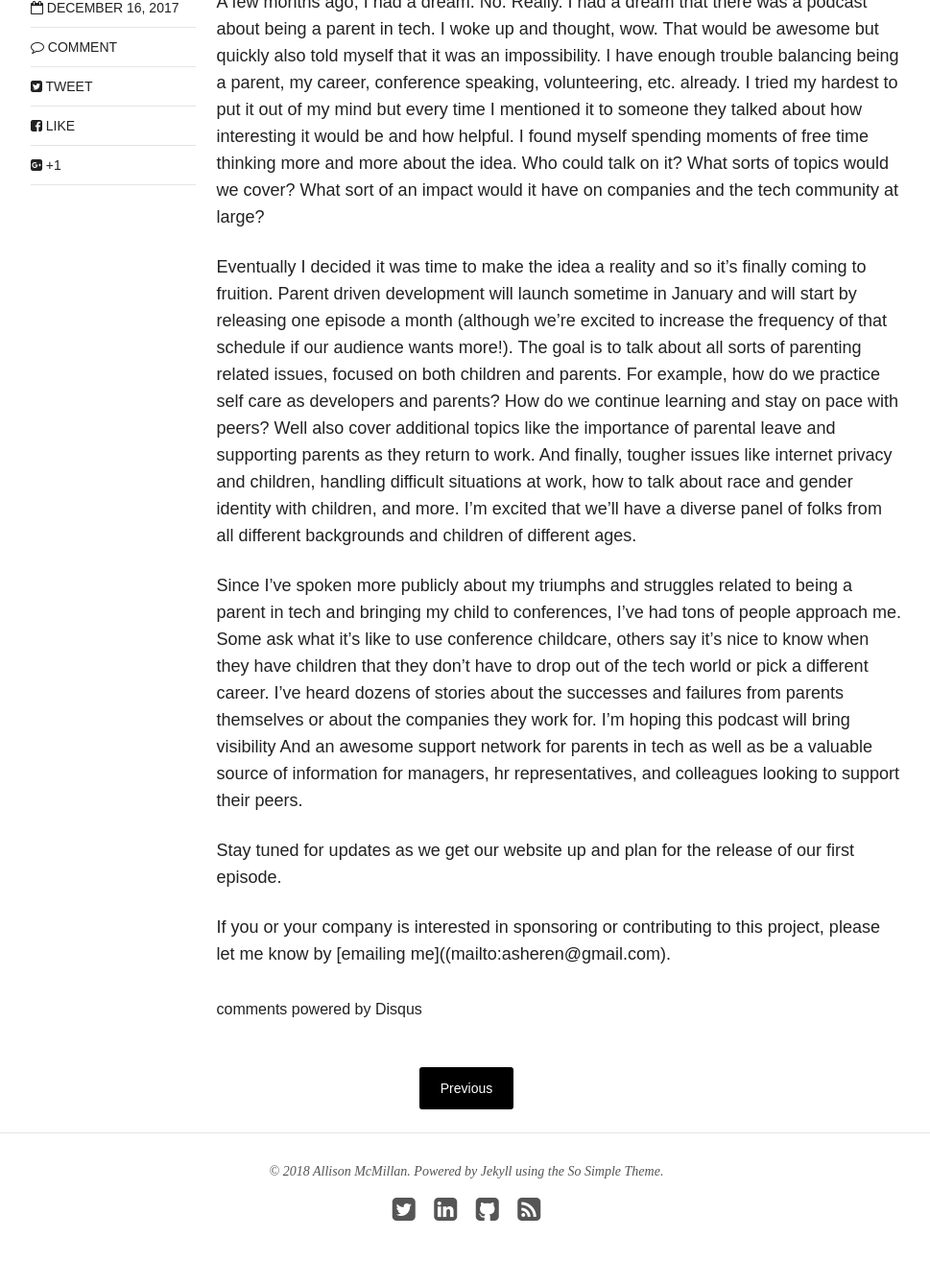
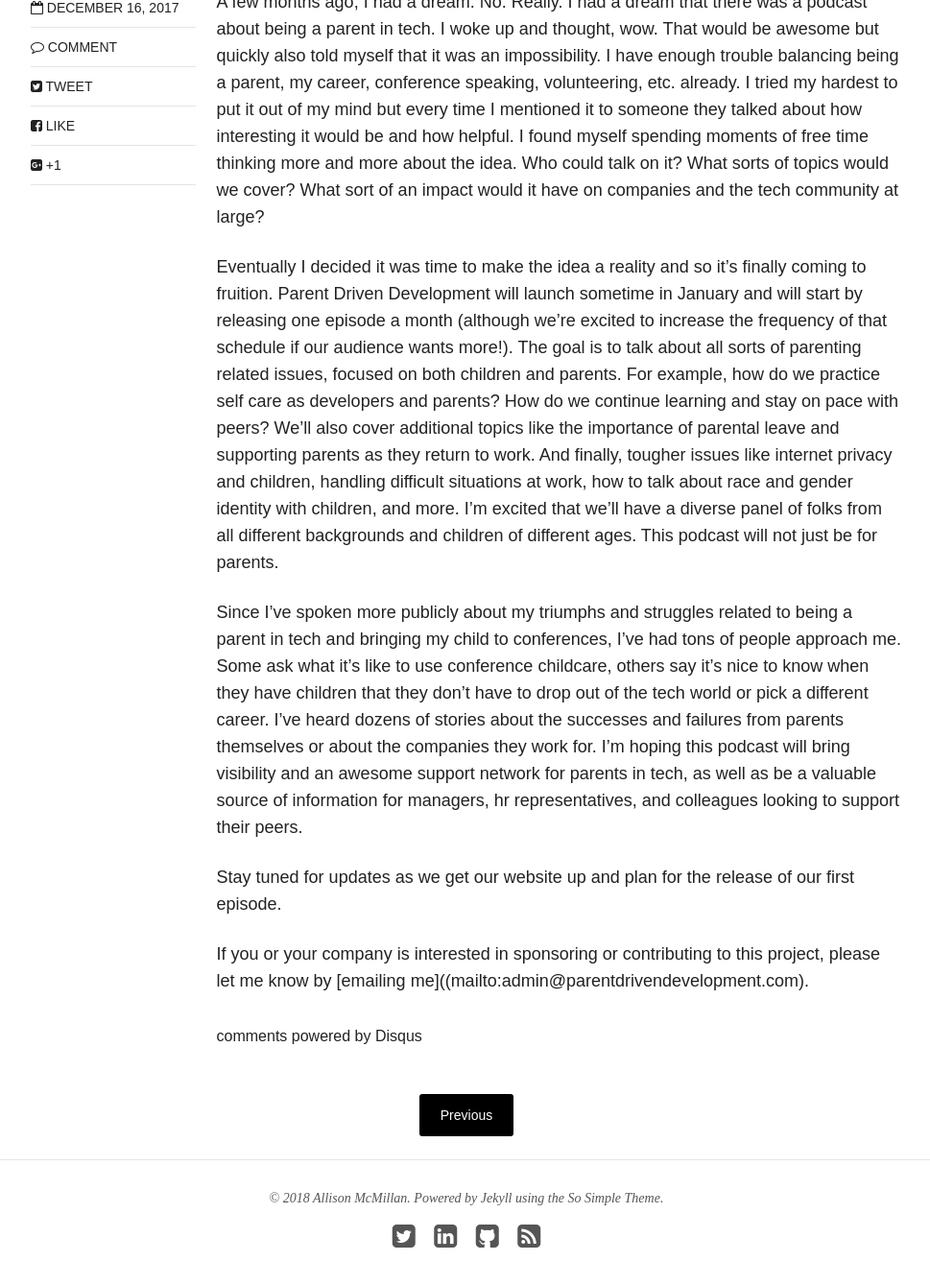
Before and after one commit to asheren/asheren.github.io, a Jekyll site: the page built from _posts/blog/2017-12-16-parent-driven-development-launch.md, in a window 1280 px wide and 1400 px high, scrolled down 712 px. Shown: the top 1339 px of the window at 96% size, without its empty margins (154-1123 px from the left). Built offline with Jekyll 4.4.1, drawn with Linux system fonts in a browser that asks for light colours; nearby versions of some CDN libraries; comment, search, counter and statistics services are not loaded.

Commit message:
updated launch blog post a bit

```diff
--- a/_posts/blog/2017-12-16-parent-driven-development-launch.md
+++ b/_posts/blog/2017-12-16-parent-driven-development-launch.md
@@ -13,10 +13,10 @@ tags:
 
 A few months ago, I had a dream. No. Really. I had a dream that there was a podcast about being a parent in tech. I woke up and thought, wow. That would be awesome but quickly also told myself that it was an impossibility. I have enough trouble balancing being a parent, my career, conference speaking, volunteering, etc. already. I tried my hardest to put it out of my mind but every time I mentioned it to someone they talked about how interesting it would be and how helpful. I found myself spending moments of free time thinking more and more about the idea. Who could talk on it? What sorts of topics would we cover? What sort of an impact would it have on companies and the tech community at large?
 
-Eventually I decided it was time to make the idea a reality and so it's finally coming to fruition. Parent driven development will launch sometime in January and will start by releasing one episode a month (although we're excited to increase the frequency of that schedule if our audience wants more!). The goal is to talk about all sorts of parenting related issues, focused on both children and parents. For example, how do we practice self care as developers and parents? How do we continue learning and stay on pace with peers? Well also cover additional topics like the importance of parental leave and supporting parents as they return to work. And finally, tougher issues like internet privacy and children, handling difficult situations at work, how to talk about race and gender identity with children, and more. I'm excited that we'll have a diverse panel of folks from all different backgrounds and children of different ages.
+Eventually I decided it was time to make the idea a reality and so it's finally coming to fruition. Parent Driven Development will launch sometime in January and will start by releasing one episode a month (although we're excited to increase the frequency of that schedule if our audience wants more!). The goal is to talk about all sorts of parenting related issues, focused on both children and parents. For example, how do we practice self care as developers and parents? How do we continue learning and stay on pace with peers? We'll also cover additional topics like the importance of parental leave and supporting parents as they return to work. And finally, tougher issues like internet privacy and children, handling difficult situations at work, how to talk about race and gender identity with children, and more. I'm excited that we'll have a diverse panel of folks from all different backgrounds and children of different ages. This podcast will not just be for parents.
 
-Since I've spoken more publicly about my triumphs and struggles related to being a parent in tech and bringing my child to conferences, I've had tons of people approach me. Some ask what it's like to use conference childcare, others say it's nice to know when they have children that they don't have to drop out of the tech world or pick a different career. I've heard dozens of stories about the successes and failures from parents themselves or about the companies they work for. I'm hoping this podcast will bring visibility And an awesome support network for parents in tech as well as be a valuable source of information for managers, hr representatives, and colleagues looking to support their peers.
+Since I've spoken more publicly about my triumphs and struggles related to being a parent in tech and bringing my child to conferences, I've had tons of people approach me. Some ask what it's like to use conference childcare, others say it's nice to know when they have children that they don't have to drop out of the tech world or pick a different career. I've heard dozens of stories about the successes and failures from parents themselves or about the companies they work for. I'm hoping this podcast will bring visibility and an awesome support network for parents in tech, as well as be a valuable source of information for managers, hr representatives, and colleagues looking to support their peers.
 
 Stay tuned for updates as we get our website up and plan for the release of our first episode.
 
-If you or your company is interested in sponsoring or contributing to this project, please let me know by [emailing me]((mailto:asheren@gmail.com).
+If you or your company is interested in sponsoring or contributing to this project, please let me know by [emailing me]((mailto:admin@parentdrivendevelopment.com).
```
